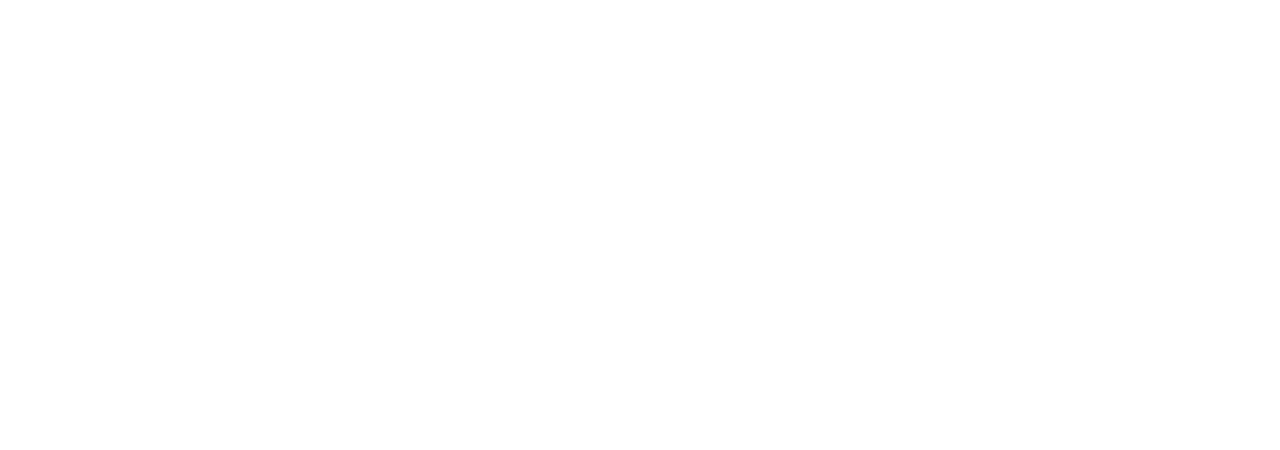
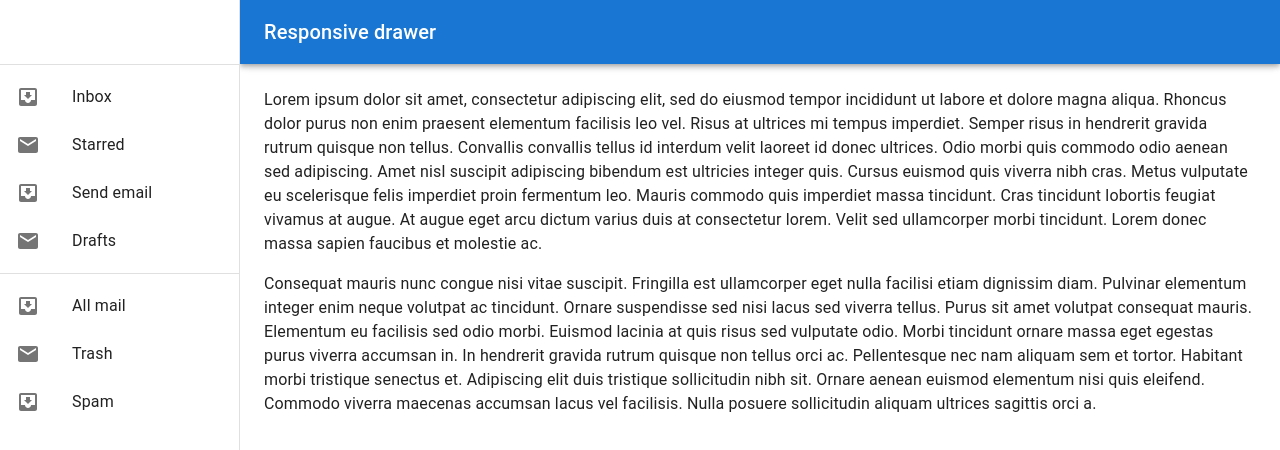
Before and after one commit to Priyank-Singhal/Task-Management-webApp, a React (Create React App) app: page /projects in a window 1280 px wide. Before the commit this address had no page. Shown: the top 450 px of the page. Built offline with nearby package versions, Linux system fonts and the light colour scheme.

Commit message:
initiated projects page

```diff
--- a/src/App.js
+++ b/src/App.js
@@ -1,14 +1,14 @@
 import React from "react";
 import Home from "./pages/Home";
 import { Routes, Route } from "react-router-dom";
-// import Result from "./pages/Result";
+import Projects from "./pages/Projects";
 
 function App() {
   return (
     <div className="App">
       <Routes>
         <Route exact path="/" element={<Home />} />
-        {/* <Route exact path="/result" element={<Result />} /> */}
+        <Route exact path="/projects" element={<Projects />} />
       </Routes>
       {/* <Home /> */}
     </div>
--- a/src/components/Signup.js
+++ b/src/components/Signup.js
@@ -0,0 +1,83 @@
+import { Typography, Button } from '@mui/material'
+import React from 'react'
+import TextField from '@mui/material/TextField';
+import FormGroup from '@mui/material/FormGroup';
+import FormControlLabel from '@mui/material/FormControlLabel';
+import Checkbox from '@mui/material/Checkbox';
+// import VisibilityIcon from '@mui/icons-material/Visibility';
+import { Box, Container } from '@mui/system'
+
+const Signup = () => {
+    return (
+        <div>
+            <Box component="form" noValidate
+                // onSubmit={handleSubmit}
+                >
+                <TextField
+                    style={{
+                        marginTop: '1rem',
+                        width: '80%'
+                    }}
+                    required
+                    fullWidth
+                    id="name"
+                    label="Full Name"
+                    name="name"
+                    autoComplete="name"
+                />
+                <TextField
+                    style={{
+                        marginTop: '2rem',
+                        width: '80%'
+                    }}
+                    required
+                    fullWidth
+                    id="email"
+                    label="Email Address"
+                    name="email"
+                    autoComplete="email"
+                />
+                <TextField
+                    style={{
+                        marginTop: '2rem',
+                        width: '80%'
+                    }}
+                    required
+                    fullWidth
+                    name="password"
+                    label="Password"
+                    type="password"
+                    id="password"
+                    autoComplete="new-password"
+                // onChange={(e) => setPassword(e.target.value)}
+                />
+                <Button
+                    style={{
+                        marginTop: '2rem',
+                        width: '80%',
+                        backgroundColor: '#329C89',
+                    }}
+                    sx={{
+                        py: 1.5
+                    }}
+                    type="submit"
+                    fullWidth
+                    variant="contained"
+                >
+                    Sign Up
+                </Button>
+            </Box>
+            <FormGroup
+                style={{
+                    marginTop: '2rem',
+                    width: '80%',
+                    // backgroundColor: '#329C89',
+                }}
+            >
+                <FormControlLabel control={<Checkbox />} label="Remember Me" />
+            </FormGroup>
+        </div>
+    )
+}
+
+export default Signup
--- a/src/pages/Home.js
+++ b/src/pages/Home.js
@@ -1,4 +1,4 @@
-import React from 'react'
+import React, { useState } from 'react'
 import '../index.css'
 import { Box, Container } from '@mui/system'
 import { Typography, Button, TextField } from '@mui/material'
@@ -6,22 +6,17 @@
 // import ToggleButton from '@mui/material/ToggleButton';
 // import ToggleButtonGroup from '@mui/material/ToggleButtonGroup';
 import Login from '../components/Login'
+import Signup from '../components/Signup'
 
 const Home = () => {
 
-    // const [alignment, setAlignment] = React.useState('web');
-
-    // const handleChange = (event, newAlignment) => {
-    //     setAlignment(newAlignment);
-    // };
-    // const
+    const [isUser, setIsUser] = useState(true);
 
     return (
         <div>
             <Container
                 sx={{
                     height: '100vh',
-                    // width: '200vw',
                     display: 'flex',
                     justifyContent: 'space-between',
                     alignItems: 'center',
@@ -38,52 +33,69 @@
                         borderRadius: '65px',
                         width: '570px',
                         height: '644px',
-                        // left: '758px',
-                        // top: '128px'
                     }}
                 >
                     <Box
                         style={{
                             marginTop: '4rem',
-                            marginLeft: '4rem'
+                            marginLeft: '4rem',
+                            marginBottom: '0',
                         }}
                     >
                         <Button
                             style={{
-                                color: '#1A3B58'
+                                color: !isUser ? 'rgba(26, 59, 88, 0.33)' : 'black',
                             }}
                             size='large'
-                        >Log In</Button>
+                            onClick={() => setIsUser(true)}
+                        >
+                            Log In
+                        </Button>
+                        {/* <hr
+                                style={{
+                                    width: '2rem',
+                                    // display: 'inline',
+                                    marginBottom: '2rem',
+                                    marginLeft: '0',
+                                    marginTop: '0',
+                                    border: '2px solid rgba(64, 145, 223, 0.12)'
+                                }}
+                            /> */}
                         <Button
                             style={{
-                                color: '#1A3B58'
+                                color: isUser ? 'rgba(26, 59, 88, 0.33)' : 'black',
                             }}
                             size='large'
+                            onClick={() => setIsUser(false)}
                         >Sign Up</Button>
                     </Box>
+                    <div
+                        style={{
+                            width: '2rem',
+                            height: '0px',
+                            marginLeft: isUser ? '6rem' : '11rem',
+                            // top: 255px;
+                            border: '1px solid #1A3B58'
+                        }}
+                    ></div>
                     <Box
-                    style={{
-                        marginLeft: '6rem',
-                        marginTop: '3rem'
-                    }}
-                    >
-                        <Login />
-                    </Box>
-                    {/* <ToggleButtonGroup
-                        // color="primary"
-                        value={alignment}
-                        // exclusive
-                        onChange={handleChange}
                         style={{
-                            marginTop: '4rem',
-                            marginLeft: '4rem',
+                            marginLeft: '6rem',
+                            marginTop: '2rem',
+                            // backgroundColor: 'red'
                         }}
                     >
-                        <ToggleButton value="login">login</ToggleButton>
-                        <ToggleButton value="signup">signup</ToggleButton>
-                    </ToggleButtonGroup> */}
-                    {/* <Typography>Log In</Typography>
-                    <Typography>Sign up</Typography> */}
+                        <hr
+                            style={{
+                                width: '80%',
+                                marginBottom: '2rem',
+                                marginLeft: '0',
+                                marginTop: '0',
+                                border: '2px solid rgba(64, 145, 223, 0.12)'
+                            }}
+                        />
+                        {isUser ? <Login /> : <Signup />}
+                    </Box>
                 </Box>
             </Container>
         </div>
--- /dev/null
+++ b/src/pages/Projects.js
@@ -0,0 +1,166 @@
+import * as React from 'react';
+import PropTypes from 'prop-types';
+import AppBar from '@mui/material/AppBar';
+import Box from '@mui/material/Box';
+import CssBaseline from '@mui/material/CssBaseline';
+import Divider from '@mui/material/Divider';
+import Drawer from '@mui/material/Drawer';
+import IconButton from '@mui/material/IconButton';
+import InboxIcon from '@mui/icons-material/MoveToInbox';
+import List from '@mui/material/List';
+import ListItem from '@mui/material/ListItem';
+import ListItemButton from '@mui/material/ListItemButton';
+import ListItemIcon from '@mui/material/ListItemIcon';
+import ListItemText from '@mui/material/ListItemText';
+import MailIcon from '@mui/icons-material/Mail';
+import MenuIcon from '@mui/icons-material/Menu';
+import Toolbar from '@mui/material/Toolbar';
+import Typography from '@mui/material/Typography';
+
+const drawerWidth = 240;
+
+function ResponsiveDrawer(props) {
+  const { window } = props;
+  const [mobileOpen, setMobileOpen] = React.useState(false);
+
+  const handleDrawerToggle = () => {
+    setMobileOpen(!mobileOpen);
+  };
+
+  const drawer = (
+    <div>
+      <Toolbar />
+      <Divider />
+      <List>
+        {['Inbox', 'Starred', 'Send email', 'Drafts'].map((text, index) => (
+          <ListItem key={text} disablePadding>
+            <ListItemButton>
+              <ListItemIcon>
+                {index % 2 === 0 ? <InboxIcon /> : <MailIcon />}
+              </ListItemIcon>
+              <ListItemText primary={text} />
+            </ListItemButton>
+          </ListItem>
+        ))}
+      </List>
+      <Divider />
+      <List>
+        {['All mail', 'Trash', 'Spam'].map((text, index) => (
+          <ListItem key={text} disablePadding>
+            <ListItemButton>
+              <ListItemIcon>
+                {index % 2 === 0 ? <InboxIcon /> : <MailIcon />}
+              </ListItemIcon>
+              <ListItemText primary={text} />
+            </ListItemButton>
+          </ListItem>
+        ))}
+      </List>
+    </div>
+  );
+
+  const container = window !== undefined ? () => window().document.body : undefined;
+
+  return (
+    <Box sx={{ display: 'flex' }}>
+      <CssBaseline />
+      <AppBar
+        position="fixed"
+        sx={{
+          width: { sm: `calc(100% - ${drawerWidth}px)` },
+          ml: { sm: `${drawerWidth}px` },
+        }}
+      >
+        <Toolbar>
+          <IconButton
+            color="inherit"
+            aria-label="open drawer"
+            edge="start"
+            onClick={handleDrawerToggle}
+            sx={{ mr: 2, display: { sm: 'none' } }}
+          >
+            <MenuIcon />
+          </IconButton>
+          <Typography variant="h6" noWrap component="div">
+            Responsive drawer
+          </Typography>
+        </Toolbar>
+      </AppBar>
+      <Box
+        component="nav"
+        sx={{ width: { sm: drawerWidth }, flexShrink: { sm: 0 } }}
+        aria-label="mailbox folders"
+      >
+        {/* The implementation can be swapped with js to avoid SEO duplication of links. */}
+        <Drawer
+          container={container}
+          variant="temporary"
+          open={mobileOpen}
+          onClose={handleDrawerToggle}
+          ModalProps={{
+            keepMounted: true, // Better open performance on mobile.
+          }}
+          sx={{
+            display: { xs: 'block', sm: 'none' },
+            '& .MuiDrawer-paper': { boxSizing: 'border-box', width: drawerWidth },
+          }}
+        >
+          {drawer}
+        </Drawer>
+        <Drawer
+          variant="permanent"
+          sx={{
+            display: { xs: 'none', sm: 'block' },
+            '& .MuiDrawer-paper': { boxSizing: 'border-box', width: drawerWidth },
+          }}
+          open
+        >
+          {drawer}
+        </Drawer>
+      </Box>
+      <Box
+        component="main"
+        sx={{ flexGrow: 1, p: 3, width: { sm: `calc(100% - ${drawerWidth}px)` } }}
+      >
+        <Toolbar />
+        <Typography paragraph>
+          Lorem ipsum dolor sit amet, consectetur adipiscing elit, sed do eiusmod
+          tempor incididunt ut labore et dolore magna aliqua. Rhoncus dolor purus non
+          enim praesent elementum facilisis leo vel. Risus at ultrices mi tempus
+          imperdiet. Semper risus in hendrerit gravida rutrum quisque non tellus.
+          Convallis convallis tellus id interdum velit laoreet id donec ultrices.
+          Odio morbi quis commodo odio aenean sed adipiscing. Amet nisl suscipit
+          adipiscing bibendum est ultricies integer quis. Cursus euismod quis viverra
+          nibh cras. Metus vulputate eu scelerisque felis imperdiet proin fermentum
+          leo. Mauris commodo quis imperdiet massa tincidunt. Cras tincidunt lobortis
+          feugiat vivamus at augue. At augue eget arcu dictum varius duis at
+          consectetur lorem. Velit sed ullamcorper morbi tincidunt. Lorem donec massa
+          sapien faucibus et molestie ac.
+        </Typography>
+        <Typography paragraph>
+          Consequat mauris nunc congue nisi vitae suscipit. Fringilla est ullamcorper
+          eget nulla facilisi etiam dignissim diam. Pulvinar elementum integer enim
+          neque volutpat ac tincidunt. Ornare suspendisse sed nisi lacus sed viverra
+          tellus. Purus sit amet volutpat consequat mauris. Elementum eu facilisis
+          sed odio morbi. Euismod lacinia at quis risus sed vulputate odio. Morbi
+          tincidunt ornare massa eget egestas purus viverra accumsan in. In hendrerit
+          gravida rutrum quisque non tellus orci ac. Pellentesque nec nam aliquam sem
+          et tortor. Habitant morbi tristique senectus et. Adipiscing elit duis
+          tristique sollicitudin nibh sit. Ornare aenean euismod elementum nisi quis
+          eleifend. Commodo viverra maecenas accumsan lacus vel facilisis. Nulla
+          posuere sollicitudin aliquam ultrices sagittis orci a.
+        </Typography>
+      </Box>
+    </Box>
+  );
+}
+
+ResponsiveDrawer.propTypes = {
+  /**
+   * Injected by the documentation to work in an iframe.
+   * You won't need it on your project.
+   */
+  window: PropTypes.func,
+};
+
+export default ResponsiveDrawer;
```
